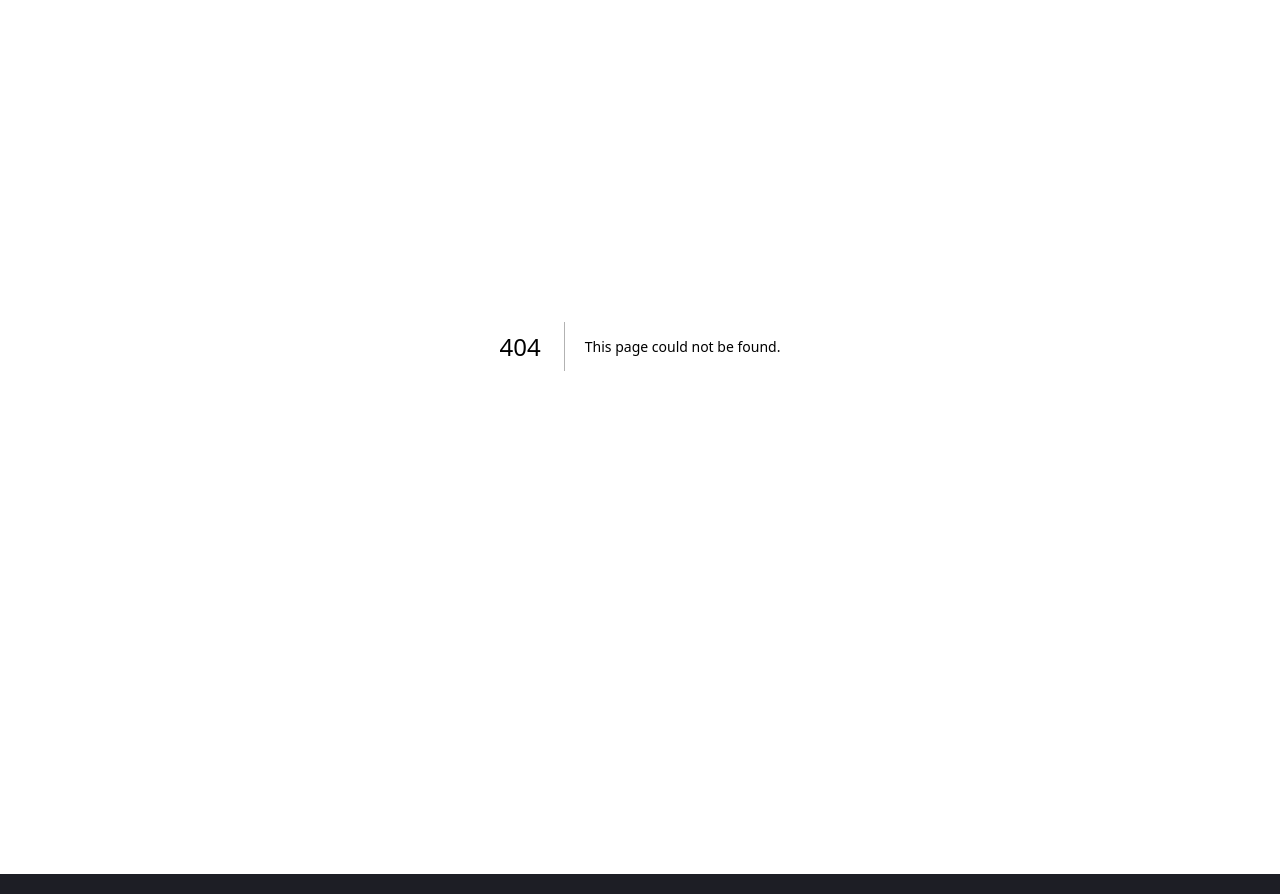
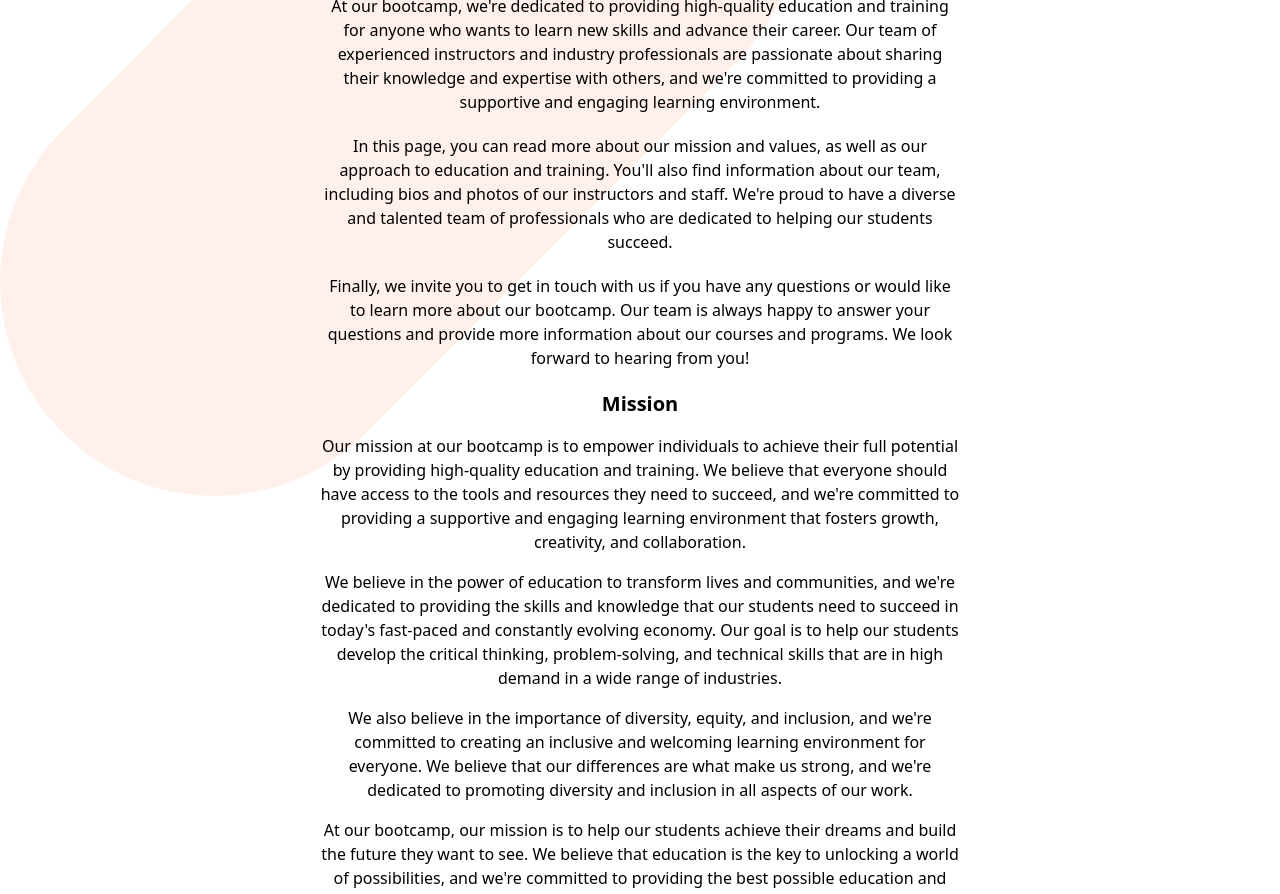
Before and after one commit to mikiasworash/m-techtrek, a Next.js app in the folder frontend-next/: page /mission in a window 1280 px wide. Before the commit this address had no page. Shown: the part 160-1054 px from the top of the page. Built offline with nearby package versions, Linux system fonts and the light colour scheme.

Commit message:
added missions page

```diff
--- /dev/null
+++ b/frontend-next/src/pages/mission.js
@@ -0,0 +1,72 @@
+import React from 'react'
+
+export default function mission() {
+  return (
+    <div className="min-h-screen flex flex-col space-y-5 w-2/3 lg:w-1/2 mx-auto">
+      <div className="title">
+        <h1 className="font-bold text-center text-xl">Statement</h1>
+      </div>
+      <div className="text-center mx-auto">
+        <p>
+          At our bootcamp, we're dedicated to providing high-quality education
+          and training for anyone who wants to learn new skills and advance
+          their career. Our team of experienced instructors and industry
+          professionals are passionate about sharing their knowledge and
+          expertise with others, and we're committed to providing a supportive
+          and engaging learning environment.
+        </p>
+      </div>
+      <div className="text-center mx-auto">
+        <p>
+          In this page, you can read more about our mission and values, as well
+          as our approach to education and training. You'll also find
+          information about our team, including bios and photos of our
+          instructors and staff. We're proud to have a diverse and talented team
+          of professionals who are dedicated to helping our students succeed.
+        </p>
+      </div>
+      <div className="text-center mx-auto">
+        <p>
+          Finally, we invite you to get in touch with us if you have any
+          questions or would like to learn more about our bootcamp. Our team is
+          always happy to answer your questions and provide more information
+          about our courses and programs. We look forward to hearing from you!
+        </p>
+      </div>
+
+      <div className="text-center mx-auto flex flex-col space-y-4">
+        <h3 className="text-xl font-bold">Mission</h3>
+        <p>
+          Our mission at our bootcamp is to empower individuals to achieve their
+          full potential by providing high-quality education and training. We
+          believe that everyone should have access to the tools and resources
+          they need to succeed, and we're committed to providing a supportive
+          and engaging learning environment that fosters growth, creativity, and
+          collaboration.
+        </p>
+        <p>
+          We believe in the power of education to transform lives and
+          communities, and we're dedicated to providing the skills and knowledge
+          that our students need to succeed in today's fast-paced and constantly
+          evolving economy. Our goal is to help our students develop the
+          critical thinking, problem-solving, and technical skills that are in
+          high demand in a wide range of industries.
+        </p>
+        <p>
+          We also believe in the importance of diversity, equity, and inclusion,
+          and we're committed to creating an inclusive and welcoming learning
+          environment for everyone. We believe that our differences are what
+          make us strong, and we're dedicated to promoting diversity and
+          inclusion in all aspects of our work.
+        </p>
+        <p>
+          At our bootcamp, our mission is to help our students achieve their
+          dreams and build the future they want to see. We believe that
+          education is the key to unlocking a world of possibilities, and we're
+          committed to providing the best possible education and training to
+          everyone who comes through our doors.
+        </p>
+      </div>
+    </div>
+  )
+}
```
